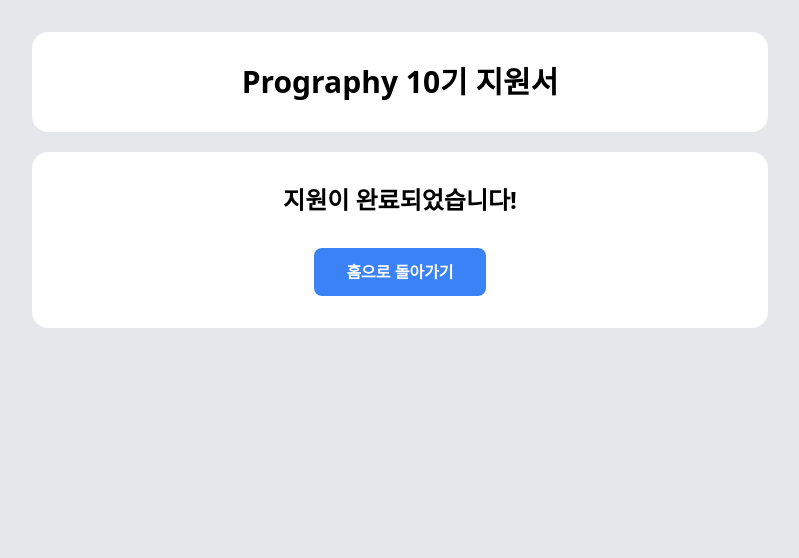
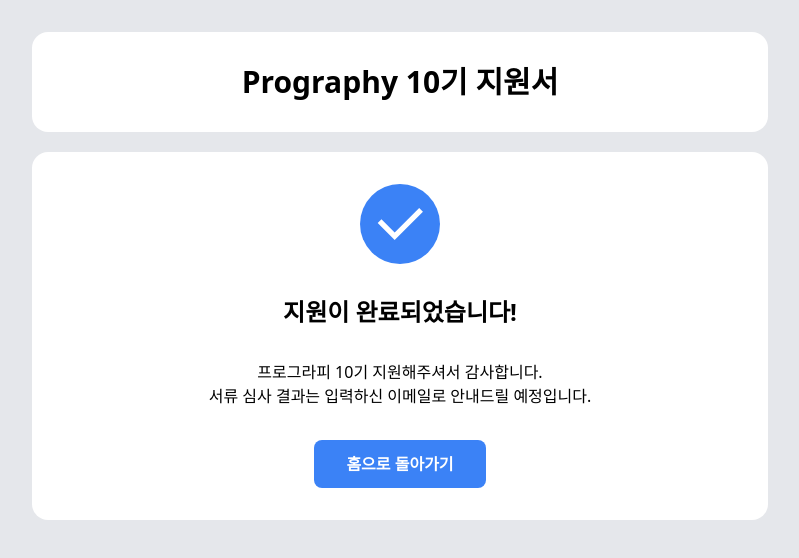
Before and after one commit to NYeonK/prography-10th-frontend, a React (Vite) app: page /complete in a window 1280 px wide. Shown: the top 558 px of the page, without its empty margins (240-1039 px from the left). Built offline with nearby package versions, Linux system fonts and the light colour scheme; the HTML template or start-up script is replaced by a standard one.

Commit message:
[ feat ] add Complete Page text, icon

```diff
--- a/src/components/CompletePage/index.tsx
+++ b/src/components/CompletePage/index.tsx
@@ -8,7 +8,23 @@
       </div>
 
       <div className="flex flex-col items-center gap-8 p-8 bg-white rounded-2xl">
+        <div className="flex items-center justify-center w-20 h-20 bg-blue-500 rounded-full">
+          <svg
+            xmlns="http://www.w3.org/2000/svg"
+            viewBox="0 0 24 24"
+            width="64"
+            height="64"
+            fill="white"
+          >
+            <path d="M9.9997 15.1709L19.1921 5.97852L20.6063 7.39273L9.9997 17.9993L3.63574 11.6354L5.04996 10.2212L9.9997 15.1709Z"></path>
+          </svg>
+        </div>
         <p className="text-2xl font-semibold">지원이 완료되었습니다!</p>
+        <p className="text-center">
+          프로그라피 10기 지원해주셔서 감사합니다.
+          <br />
+          서류 심사 결과는 입력하신 이메일로 안내드릴 예정입니다.
+        </p>
         <Link
           to="/"
           className="px-8 py-3 font-semibold rounded-lg text-white bg-blue-500 hover:bg-blue-600"
```
